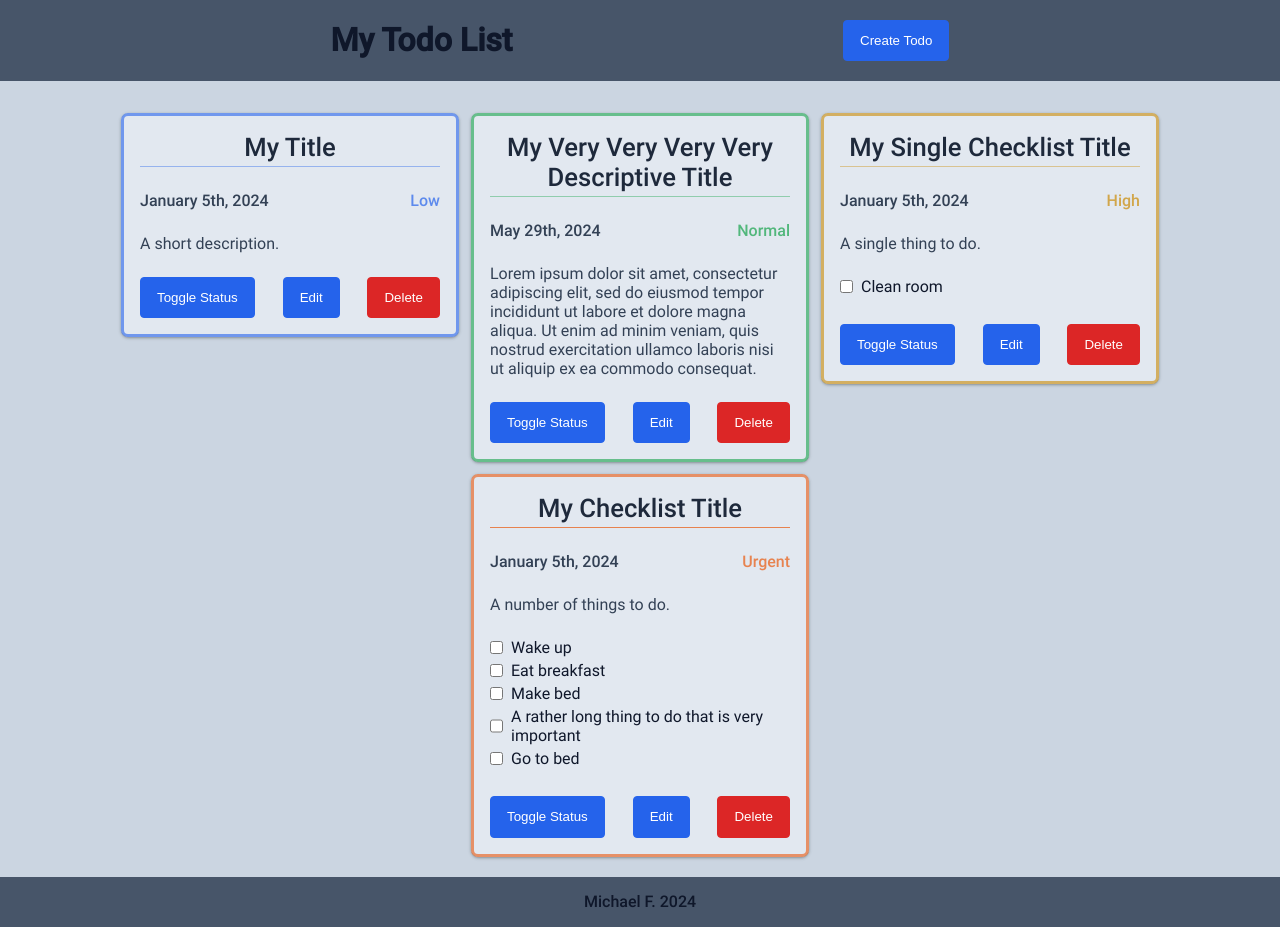
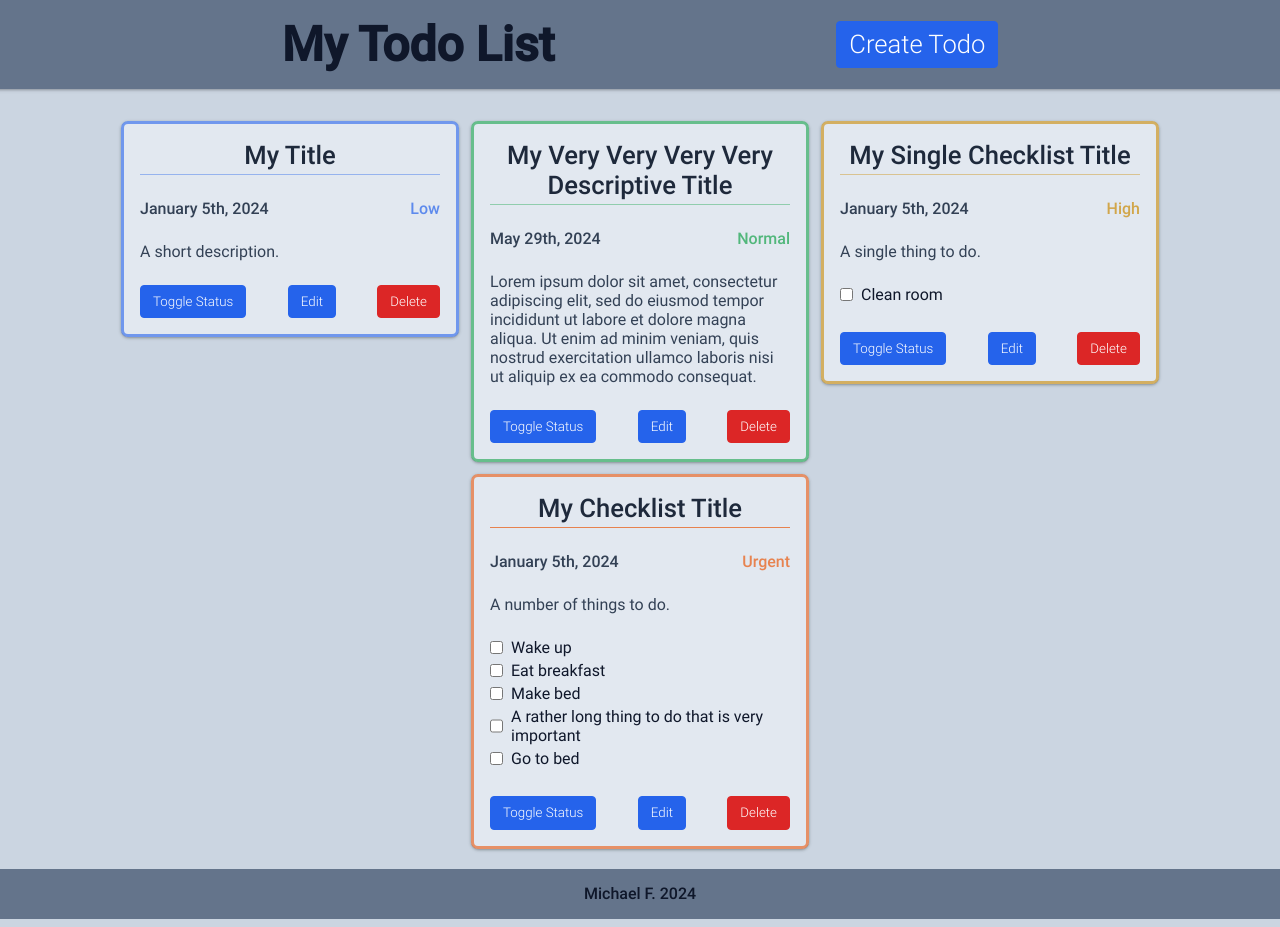
Before and after one commit to michael-f-portfolio/Todo-List, a website built with webpack: page src/index.html in a window 1280 px wide. Built offline with nearby package versions, Linux system fonts and the light colour scheme.

Commit message:
fiddling with button styles

```diff
--- a/src/styles/globals.css
+++ b/src/styles/globals.css
@@ -74,6 +74,6 @@
     --font-weight-6: 800;
 
     /* Theme */
-    --primary-background: var(--slate-600);
+    --primary-background: var(--slate-500);
     --secondary-background: var(--slate-300);
 }
--- a/src/styles/header.css
+++ b/src/styles/header.css
@@ -4,4 +4,15 @@ header {
     justify-content: space-evenly;
     width: 100%;
     background-color: var(--primary-background);
+    padding: 16px;
+    box-shadow: rgba(60, 64, 67, 0.3) 0px 1px 2px 0px,
+                rgba(60, 64, 67, 0.15) 0px 1px 3px 1px;
 }
+
+header h1 {
+    font-size: 3rem;
+}
+
+header button {
+    font-size: 1.6rem;
+}
--- a/src/styles/index.css
+++ b/src/styles/index.css
@@ -12,6 +12,7 @@ body {
 }
 
 button {
+    font-family: "Roboto-300";
     appearance: button;
     background-color: var(--blue-600);
     border: 1px solid var(--blue-600);
@@ -21,7 +22,7 @@ button {
     cursor: pointer;
     line-height: 1.15;
     overflow: visible;
-  padding: 12px 16px;
+    padding: 8px 12px;
     position: relative;
     text-align: center;
     text-transform: none;
@@ -29,7 +30,7 @@ button {
     user-select: none;
     -webkit-user-select: none;
     touch-action: manipulation;
-  width: fit-content;
+    width: max-content;
 }
 
 button:focus {
@@ -61,7 +62,7 @@ button.removeButton:active {
     border-color: #c50e0e;
 }
 
-h2 {
+h1, h2 {
     margin: 0
 }
 
```
Lines whose indentation alone changed are shown as unchanged.
